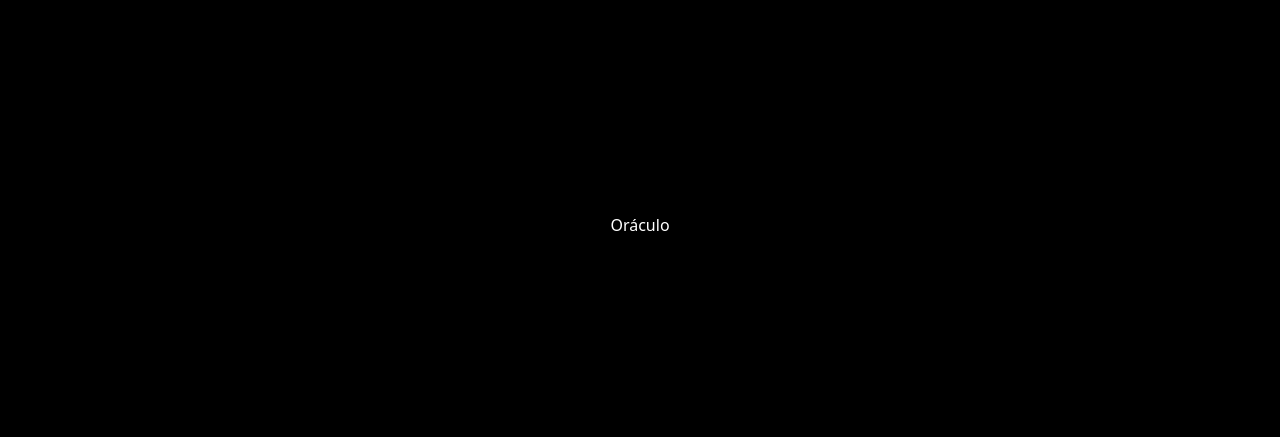
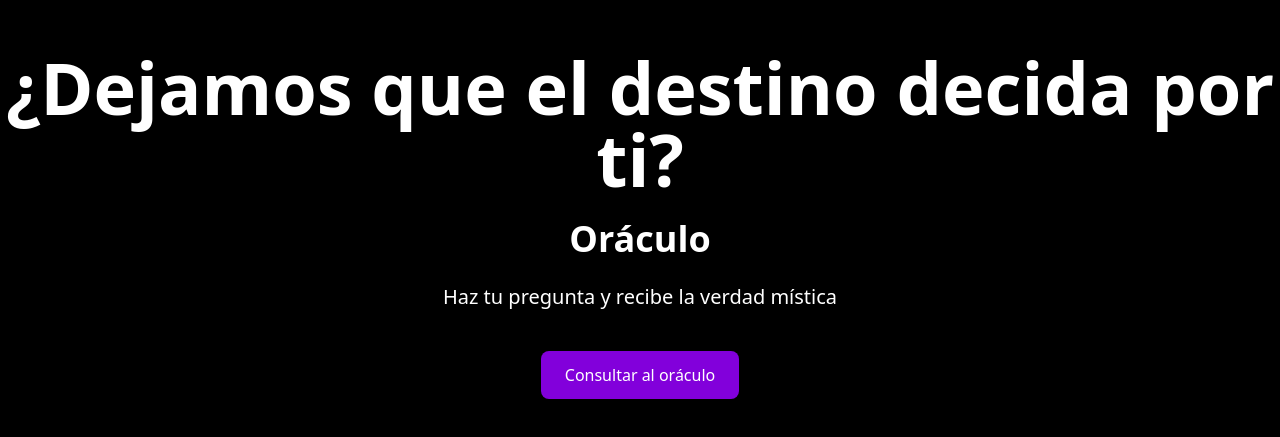
Before and after one commit to JessCardenas/oraculov1, a React (Vite) app: page / in a window 1280 px wide. Shown: the part 175-612 px from the top of the page. Built offline with nearby package versions, Linux system fonts and the light colour scheme.

Commit message:
Update HomeScreen.jsx

```diff
--- a/src/components/HomeScreen.jsx
+++ b/src/components/HomeScreen.jsx
@@ -1,7 +1,17 @@
 function HomeScreen({ cambiarPantalla }) {
   return (
-    <div>
-      <h1>Oráculo</h1>
+    <div className="text-center space-y-6">
+      <h2 className="text-7xl font-bold">
+        ¿Dejamos que el destino decida por ti?
+      </h2>
+      <h1 className="text-4xl font-bold">Oráculo</h1>
+      <h3 className="text-xl">Haz tu pregunta y recibe la verdad mística</h3>
+      <button
+        onClick={() => cambiarPantalla("oraculo")}
+        className="mt-4 px-6 py-3 bg-purple-700 hover:bg-purple-800 rounded-lg"
+      >
+        Consultar al oráculo
+      </button>
     </div>
   );
 }
```
